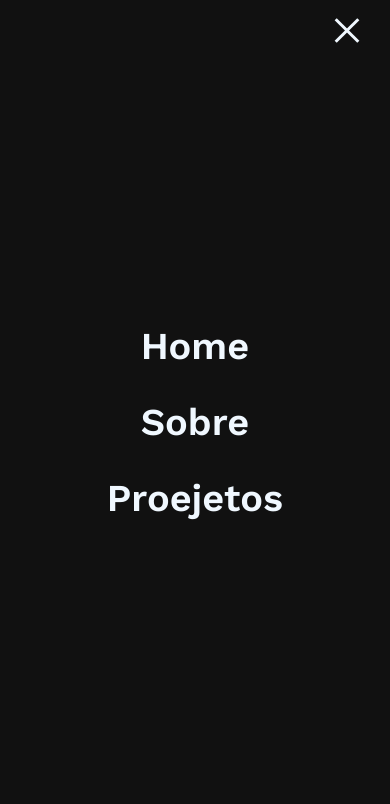
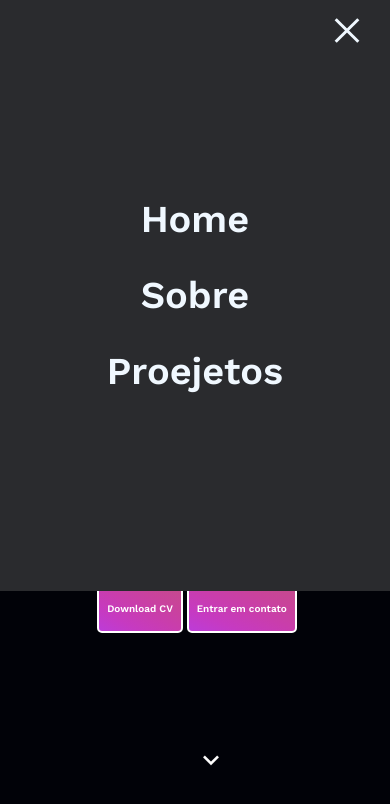
Before and after one commit to CunhaJoao1/portifolio-victorcunha, a React (Vite) app: page / in a window 390 px wide. Both pictures are taken after a click on the element 346 px from the left and 29 px from the top of the page. Shown: the top 804 px of the page. Built offline with nearby package versions, Linux system fonts and the light colour scheme.

Commit message:
adicionado animacao

```diff
--- a/src/Components/Header/Header.tsx
+++ b/src/Components/Header/Header.tsx
@@ -86,7 +86,7 @@ export function Header(){
                   <div className="toggle" onClick={()=>console.log(isOpen)}>
                     <Hamburger toggled={isOpen} toggle={setIsOpen}/>
                   </div>
-                  {isOpen? <MobileMenu content/>: ''}
+                  {isOpen? <MobileMenu openMenu={isOpen} content/>: ''}
                 </>}
             </>
         </Div>
--- a/src/Components/Header/MobileMenu.tsx
+++ b/src/Components/Header/MobileMenu.tsx
@@ -1,12 +1,14 @@
 import { ReactNode } from "react";
 import styled from "styled-components";
-
+import {motion} from "framer-motion"
 
 
 const Div = styled.div`
+
+    .menu{
         width: 100vw;
-    height: 100vh;
-    background-color: #111;
+        height: 70vh;
+        background-color: #2a2b2e;
         position: absolute;
 
         z-index: 10;
@@ -14,7 +16,7 @@ const Div = styled.div`
         top: 0;
         left: 0;
         nav{
-        height: 100vh;
+        height: 70vh;
         ul{
             height: 100%;
             flex-direction: column;
@@ -25,21 +27,31 @@ const Div = styled.div`
             }
         }
     }
+    }
+
 
 `
 type MobilePrps = {
-    content: ReactNode
+    content: ReactNode,
+    openMenu: boolean
 }
 export function MobileMenu(props: MobilePrps){
     return(
         <Div>
-            <nav>
+            <motion.div className="menu"
+            initial={{ height: 0}}
+            animate={{ height: '70vh'}}
+            exit={{ height: 0}}>
+                <motion.nav
+                >
                     <ul>
                         <li>Home</li>
                         <li>Sobre</li>
                         <li>Proejetos</li>
                     </ul>
-            </nav>
+                </motion.nav>
+            </motion.div>
+
         </Div>
     )
 }
```
Lines whose indentation alone changed are shown as unchanged.
